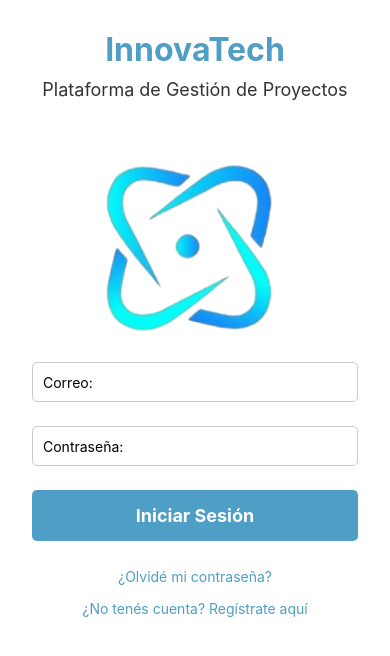
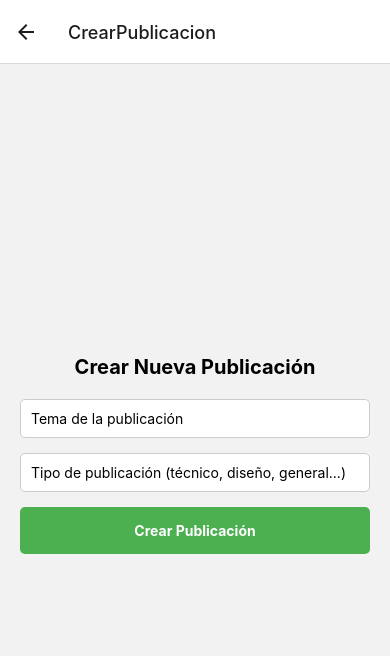
Before and after one commit to unpluggedREVAN/AP-Innovatech, a React Native app in the folder android_proj/innovatech2/: screen /CrearPublicacion in a window 390 px wide. Shown: the top 656 px of the page. Built offline with nearby package versions, Linux system fonts and the light colour scheme.

Commit message:
update: crear y detalles publicación screens added

```diff
--- a/android_proj/innovatech2/App.js
+++ b/android_proj/innovatech2/App.js
@@ -23,6 +23,8 @@ import ModificarTareasScreen from './ModificarTareasScreen';
 import ReunionDetailsScreen from './ReunionDetailsScreen';
 import CrearReunionScreen from './CrearReunionScreen';
 import ForosScreen from './ForosScreen';
+import PublicacionDetailsScreen from './PublicacionDetailsScreen';
+import CrearPublicacionScreen from './CrearPublicacionScreen';
 
 const Stack = createNativeStackNavigator();
 const Tab = createBottomTabNavigator();
@@ -119,11 +121,13 @@ export default function App() {
         <Stack.Screen name="CrearProyecto" component={CrearProyectoScreen} options={{ headerTitle: 'Crear Proyecto' }} />
         <Stack.Screen name="ReunionDetails" component={ReunionDetailsScreen} />
         <Stack.Screen name="CrearReunionScreen" component={CrearReunionScreen} />
+        <Stack.Screen name="PublicacionDetailsScreen" component={PublicacionDetailsScreen} options={{ title: 'Detalle de la Publicación' }} />
         <Stack.Screen
           name="ForosScreen"
           component={ForosScreen}
           options={{ title: 'Foro' }}
         />
+        <Stack.Screen name="CrearPublicacion" component={CrearPublicacionScreen} />
         {/* aquí se ponen más pantallas */}
       </Stack.Navigator>
     </NavigationContainer>
--- /dev/null
+++ b/android_proj/innovatech2/CrearPublicacionScreen.js
@@ -0,0 +1,79 @@
+import React, { useState } from 'react';
+import { View, Text, TextInput, TouchableOpacity, StyleSheet } from 'react-native';
+import { Alert } from 'react-native';
+
+const CrearPublicacionScreen = ({ navigation }) => {
+  const [tema, setTema] = useState('');
+  const [tipo, setTipo] = useState('');
+
+  const handleCrearPublicacion = () => {
+    console.log('Crear Publicación:', tema, tipo); // Log de control
+    // Nota para Darío: Aquí va la lógica de guardar publicación
+
+    Alert.alert(
+        "Publicación Creada",
+        "La publicación fue creada correctamente.",
+        [
+          {
+            text: "OK",
+            onPress: () => navigation.goBack(), // Navega de vuelta solo después de que el usuario toque "OK"
+          }
+        ]
+      );
+  };
+
+  return (
+    <View style={styles.container}>
+      <Text style={styles.titulo}>Crear Nueva Publicación</Text>
+      <TextInput
+        style={styles.input}
+        value={tema}
+        onChangeText={setTema}
+        placeholder="Tema de la publicación"
+      />
+      <TextInput
+        style={styles.input}
+        value={tipo}
+        onChangeText={setTipo}
+        placeholder="Tipo de publicación (técnico, diseño, general...)"
+      />
+      <TouchableOpacity style={styles.boton} onPress={handleCrearPublicacion}>
+        <Text style={styles.botonTexto}>Crear Publicación</Text>
+      </TouchableOpacity>
+    </View>
+  );
+};
+
+const styles = StyleSheet.create({
+  container: {
+    flex: 1,
+    padding: 20,
+    justifyContent: 'center',
+  },
+  titulo: {
+    fontSize: 20,
+    fontWeight: 'bold',
+    marginBottom: 20,
+    textAlign: 'center',
+  },
+  input: {
+    backgroundColor: '#fff',
+    marginBottom: 15,
+    padding: 10,
+    borderRadius: 5,
+    borderWidth: 1,
+    borderColor: '#ccc',
+  },
+  boton: {
+    backgroundColor: '#4CAF50',
+    padding: 15,
+    borderRadius: 5,
+    alignItems: 'center',
+  },
+  botonTexto: {
+    color: '#fff',
+    fontWeight: 'bold',
+  },
+});
+
+export default CrearPublicacionScreen;
--- a/android_proj/innovatech2/ForosScreen.js
+++ b/android_proj/innovatech2/ForosScreen.js
@@ -10,14 +10,12 @@ const ForosScreen = ({ navigation }) => {
     setPublicaciones(forosData);
   }, []);
 
-  const handleAbrirPublicacion = (publicacionId) => {
-    console.log('Abrir publicación:', publicacionId);
-    // Aquí puedes agregar la lógica para navegar a los detalles de la publicación
+  const handleAbrirPublicacion = (publicacion) => {
+    navigation.navigate('PublicacionDetailsScreen', { publicacion });
   };
 
   const handleCrearPublicacion = () => {
-    console.log('Navegar a la pantalla de crear nueva publicación');
-    // Aquí puedes agregar la lógica para navegar a la pantalla de creación de publicación
+    navigation.navigate('CrearPublicacion');
   };
 
   return (
@@ -30,7 +28,7 @@ const ForosScreen = ({ navigation }) => {
             <Text style={styles.publicacionTipo}>Tipo: {publicacion.tipo}</Text>
             <TouchableOpacity
               style={styles.abrirButton}
-              onPress={() => handleAbrirPublicacion(publicacion._id)}
+              onPress={() => handleAbrirPublicacion(publicacion)}
             >
               <Text style={styles.buttonText}>Abrir publicación</Text>
             </TouchableOpacity>
--- /dev/null
+++ b/android_proj/innovatech2/PublicacionDetailsScreen.js
@@ -0,0 +1,42 @@
+import React from 'react';
+import { View, Text, StyleSheet, ScrollView } from 'react-native';
+
+const PublicacionDetailsScreen = ({ route }) => {
+  const { publicacion } = route.params;
+
+  return (
+    <ScrollView contentContainerStyle={styles.container}>
+      <Text style={styles.title}>Tema: {publicacion.titulo}</Text>
+      <Text style={styles.detail}>Tipo: {publicacion.tipo}</Text>
+      <Text style={styles.detail}>Mensajes:</Text>
+      {/* Comprobamos que publicacion.mensajes es un array antes de mapearlo */}
+      {Array.isArray(publicacion.mensajes) && publicacion.mensajes.map((mensaje, index) => (
+        <Text key={index} style={styles.mensaje}>
+          {mensaje.contenido} - {mensaje.autor}
+        </Text>
+      ))}
+    </ScrollView>
+  );
+};
+
+const styles = StyleSheet.create({
+  container: {
+    padding: 20,
+  },
+  title: {
+    fontSize: 22,
+    fontWeight: 'bold',
+    marginBottom: 10,
+  },
+  detail: {
+    fontSize: 18,
+    marginBottom: 5,
+  },
+  mensaje: {
+    fontSize: 16,
+    marginBottom: 5,
+    paddingLeft: 10,
+  },
+});
+
+export default PublicacionDetailsScreen;
```
